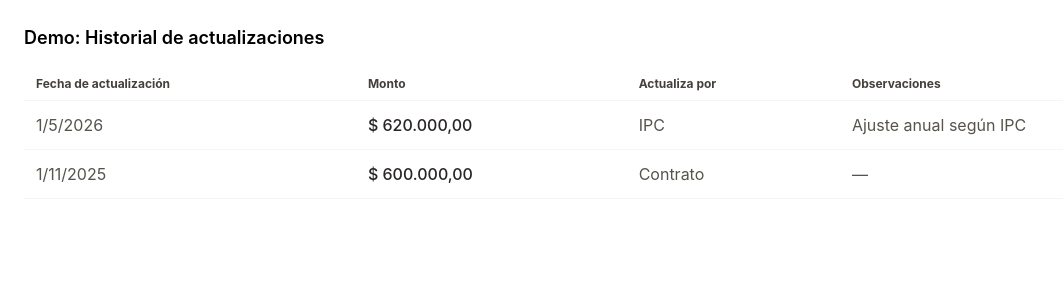
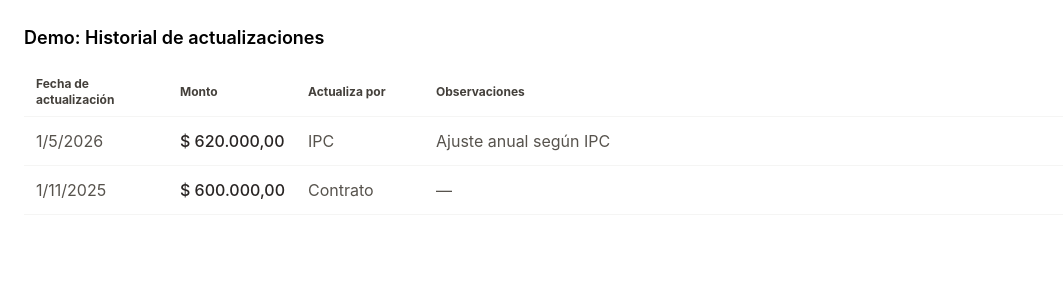
Before and after one commit to acastkat/propmanager, a React (Vite) app: page /update-history-demo in a window 1280 px wide. Shown: the top 300 px of the page, without its empty margins (0-1063 px from the left). Built offline with nearby package versions, Linux system fonts and the light colour scheme.

Commit message:
Fix de ancho de columnas en tabla de historial de montos

```diff
--- a/src/components/UpdateHistory.jsx
+++ b/src/components/UpdateHistory.jsx
@@ -49,9 +49,15 @@ export default function UpdateHistory({ contractId, initialUpdates }) {
 
   return (
   <div className="w-full overflow-x-auto">
-      <table className="w-full text-left mb-2">
+    <table className="w-full text-left mb-2 table-fixed">
+      <colgroup>
+        <col className="w-36" />
+        <col className="w-32" />
+        <col className="w-32" />
+        <col />
+      </colgroup>
       <thead>
-          <tr className="text-xs text-stone-700 ">
+        <tr className="text-xs text-stone-700">
           <th className="px-3 py-2">Fecha de actualización</th>
           <th className="px-3 py-2">Monto</th>
           <th className="px-3 py-2">Actualiza por</th>
@@ -61,9 +67,9 @@ export default function UpdateHistory({ contractId, initialUpdates }) {
       <tbody>
         {updates.map((u) => (
           <tr key={u.id} className="border-t border-stone-100 last:border-b">
-              <td className="px-3 py-3 align-top text-stone-600">{formatDate(u.update_date)}</td>
-              <td className="px-3 py-3 align-top font-medium text-stone-800">{formatCurrency(u.new_amount)}</td>
-              <td className="px-3 py-3 align-top text-stone-600">{u.index_used || '—'}</td>
+            <td className="px-3 py-3 align-top text-stone-600 whitespace-nowrap">{formatDate(u.update_date)}</td>
+            <td className="px-3 py-3 align-top font-medium text-stone-800 whitespace-nowrap">{formatCurrency(u.new_amount)}</td>
+            <td className="px-3 py-3 align-top text-stone-600 whitespace-nowrap">{u.index_used || '—'}</td>
             <td className="px-3 py-3 align-top text-stone-600">{u.notes || '—'}</td>
           </tr>
         ))}
```
Lines whose indentation alone changed are shown as unchanged.
